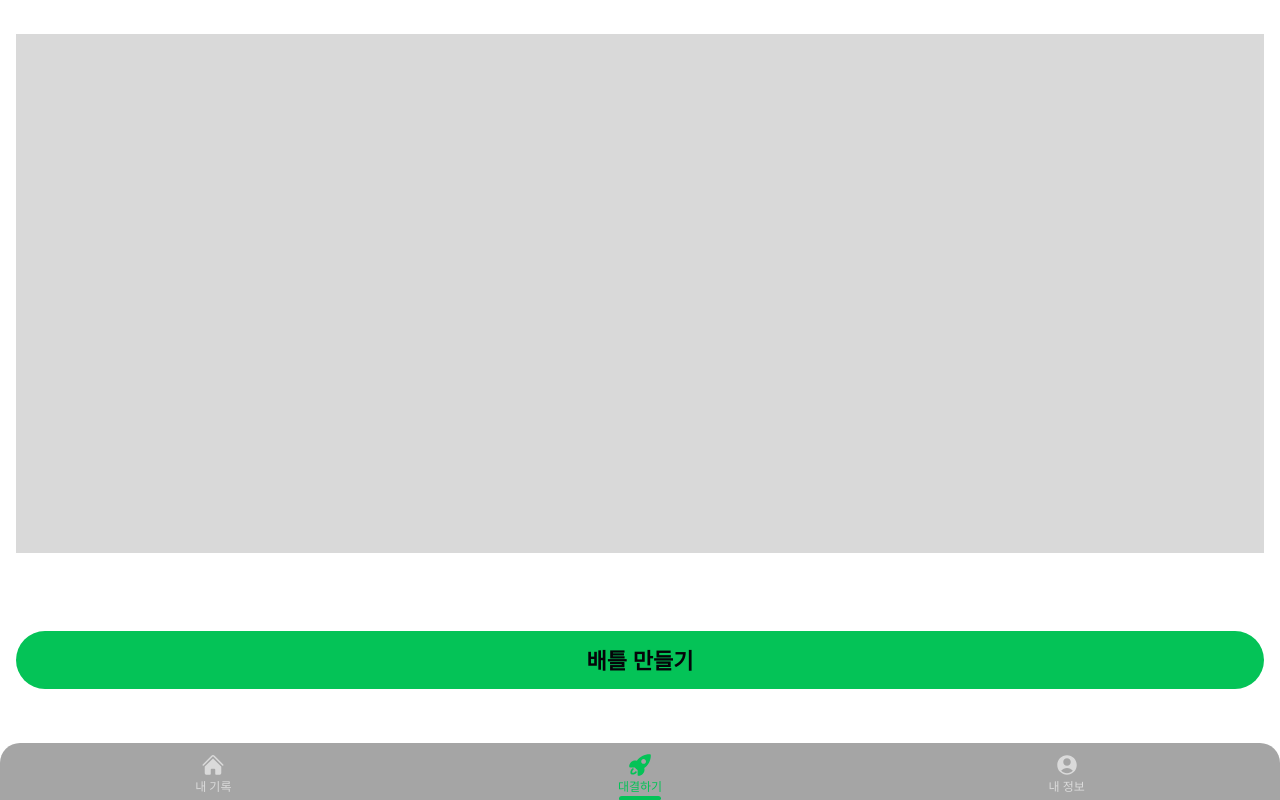
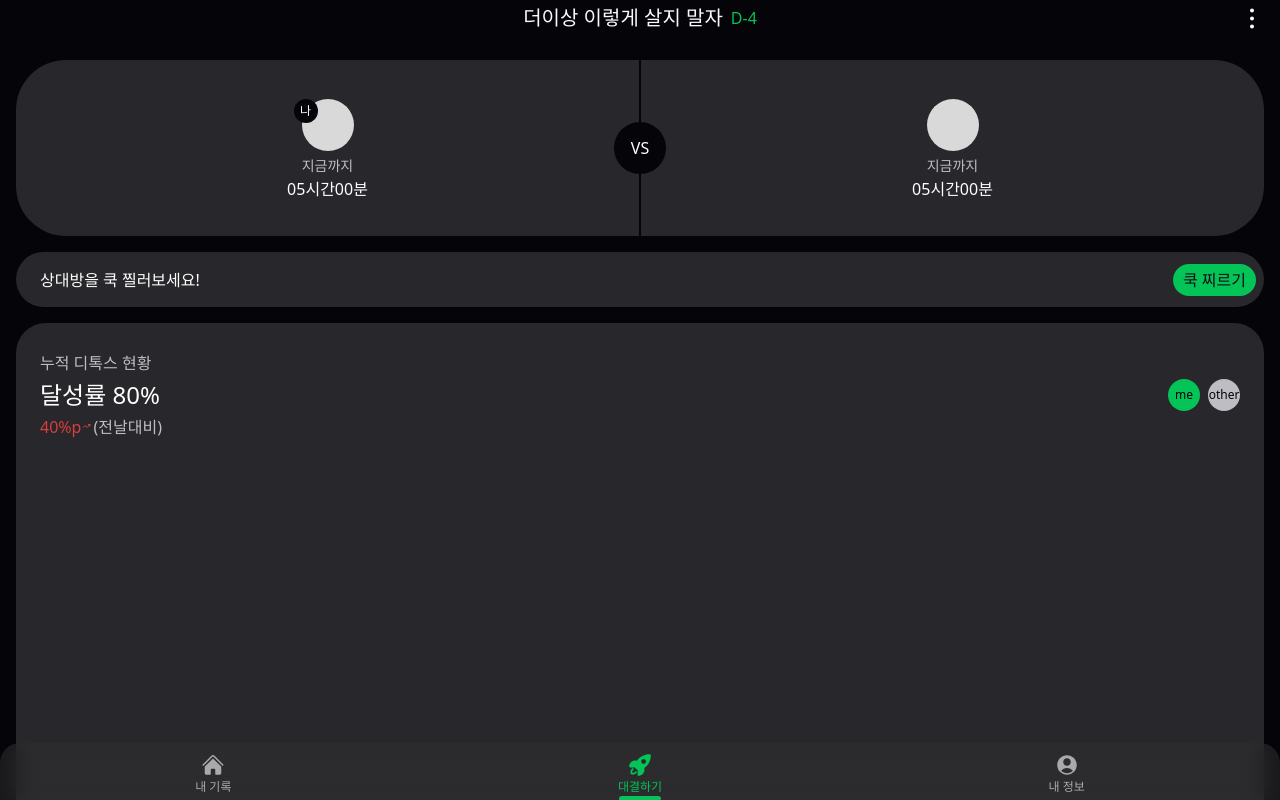
Before and after one commit to raon-code/apptitude-client, a React (Create React App) app: page /battle in a window 1280 px wide. Built offline with nearby package versions, Linux system fonts and the light colour scheme.

Commit message:
[refactor] 코드정리

```diff
--- a/package.json
+++ b/package.json
@@ -3,9 +3,11 @@
   "version": "0.1.0",
   "private": true,
   "dependencies": {
+    "chart.js": "^4.4.2",
     "cra-template": "1.2.0",
     "framer-motion": "^11.0.23",
     "react": "^18.2.0",
+    "react-chartjs-2": "^5.2.0",
     "react-dom": "^18.2.0",
     "react-router-dom": "^6.22.3",
     "react-scripts": "5.0.1",
--- a/src/pages/Battle.jsx
+++ b/src/pages/Battle.jsx
@@ -1,15 +1,115 @@
-import Nav from "../components/Nav";
-import NavButton from "../components/NavButton";
+import { useEffect, useState } from 'react';
+import Nav from '../components/Nav';
+import NavButton from '../components/NavButton';
+import VS from '../components/VS';
 
 export default function Battle() {
-    return (
-        <div>
-            <div className="h-full w-full overflow-hidden flex flex-col items-center px-[16px]">
-                <div className="w-full h-[519px] bg-[#D9D9D9] mt-[34px]">
+  const [isBattle, setIsBattle] = useState(false);
+  useEffect(() => {
+    // 진행중인 배틀이 없는 경우
+    // setIsBattle(true);
+  }, []);
+  return (
+    <div>
+      <div className='h-full w-full overflow-hidden flex flex-col items-center px-[16px]'>
+        {isBattle ? (
+          <>
+            <div className='w-full h-[519px] bg-[#D9D9D9] mt-[34px]'></div>
+            <NavButton toLink={'/makeBattle'} title={'배틀 만들기'} />
+          </>
+        ) : (
+          <div className='w-screen h-screen bg-[#050409] overflow-scroll'>
+            {/* 제목 */}
+            <div className='flex justify-center items-center relative'>
+              <div className='flex items-center gap-2 py-[8px]'>
+                <span className='text-[#FEFEFE] opacity-[0.98] font-medium text-[20px]'>
+                  더이상 이렇게 살지 말자
+                </span>
+                <span className='text-[#04C357]'>D-4</span>
+              </div>
+              <div className='absolute right-[26px]'>
+                <svg
+                  width='4'
+                  height='21'
+                  viewBox='0 0 4 21'
+                  fill='none'
+                  xmlns='http://www.w3.org/2000/svg'
+                >
+                  <path
+                    d='M4 10.5C4 11.6046 3.10457 12.5 2 12.5C0.895431 12.5 3.49691e-07 11.6046 3.49691e-07 10.5C3.49691e-07 9.39543 0.895431 8.5 2 8.5C3.10457 8.5 4 9.39543 4 10.5Z'
+                    fill='#FAFAFA'
+                  />
+                  <path
+                    d='M4 2.5C4 3.60457 3.10457 4.5 2 4.5C0.895431 4.5 6.99382e-07 3.60457 6.99382e-07 2.5C6.99382e-07 1.39543 0.895431 0.5 2 0.5C3.10457 0.5 4 1.39543 4 2.5Z'
+                    fill='#FAFAFA'
+                  />
+                  <path
+                    d='M4 18.5C4 19.6046 3.10457 20.5 2 20.5C0.89543 20.5 0 19.6046 0 18.5C0 17.3954 0.89543 16.5 2 16.5C3.10457 16.5 4 17.3954 4 18.5Z'
+                    fill='#FAFAFA'
+                  />
+                </svg>
+              </div>
+            </div>
+            <div className='px-[16px] flex flex-col items-center justify-center'>
+              {/* 나 vs 상대방 */}
+              <VS />
+              {/* 쿡찌르기 */}
+              <div className='mt-[16px] h-[55px] w-full bg-[#28272B] rounded-[30px] flex items-center justify-between pl-[24px] pr-[8px]'>
+                <span className='text-[#FFFFFF] text-[16px] font-medium'>
+                  상대방을 쿡 찔러보세요!
+                </span>
+                <button className='bg-[#04C357] text-[#0F0E14] text-[16px] font-medium px-[10px] py-[8px] rounded-[30px]'>
+                  쿡 찌르기
+                </button>
+              </div>
+              {/* 현황 */}
+              <div className='mt-[16px] h-[700px] w-full bg-[#28272B] rounded-[30px]'>
+                <div className='px-[24px] py-[32px] flex flex-col gap-[8px]'>
+                  <span className='text-[#BEBDC4] text-[16px] font-medium'>
+                    누적 디톡스 현황
+                  </span>
+                  <div className='flex justify-between items-center'>
+                    <span className='text-[24px] font-medium text-[#FFFFFF]'>
+                      달성률 80%
+                    </span>
+                    <div className='flex gap-[8px]'>
+                      <div className='w-[32px] h-[32px] rounded-full bg-[#04C357] flex justify-center items-center'>
+                        <span className='text-[12px] font-medium text-[#050409]'>
+                          me
+                        </span>
+                      </div>
+                      <div className='w-[32px] h-[32px] rounded-full bg-[#BEBDC4] flex justify-center items-center'>
+                        <span className='text-[12px] font-medium text-[#050409]'>
+                          other
+                        </span>
+                      </div>
+                    </div>
+                  </div>
+                  <div className='flex'>
+                    <span className='text-[#D83E3E] text-[16px] font-medium'>
+                      40%p
+                    </span>
+                    <svg
+                      width='12'
+                      height='13'
+                      viewBox='0 0 12 13'
+                      fill='none'
+                      xmlns='http://www.w3.org/2000/svg'
+                    >
+                      <path d='M2 8.5L4 6.5L6 8.5L9 5.5' stroke='#D83E3E' />
+                      <path d='M7 5.5H9V7.5' stroke='#D83E3E' />
+                    </svg>
+                    <span className='text-[#BEBDC4] text-[16px] font-medium'>
+                      (전날대비)
+                    </span>
+                  </div>
                 </div>
-                <NavButton toLink={'/makeBattle'} title={'배틀 만들기'} />
+              </div>
             </div>
-            <Nav />
-        </div>
-    )
+          </div>
+        )}
+      </div>
+      <Nav />
+    </div>
+  );
 }
```
Also changed, not shown: src/pages/Home.jsx (+5 -6 lines), 1 other file (tests, documents, lock files or other folders).
